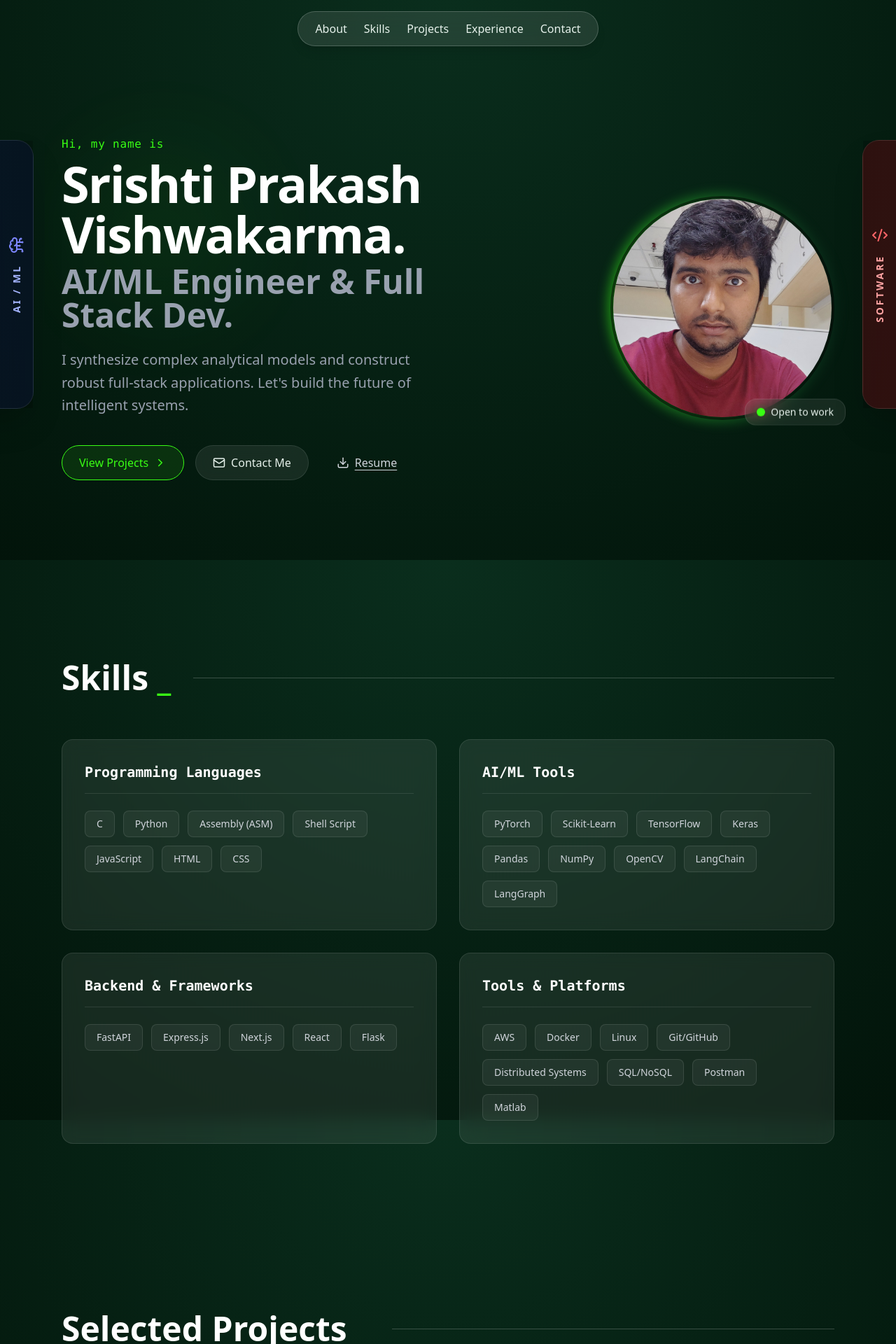
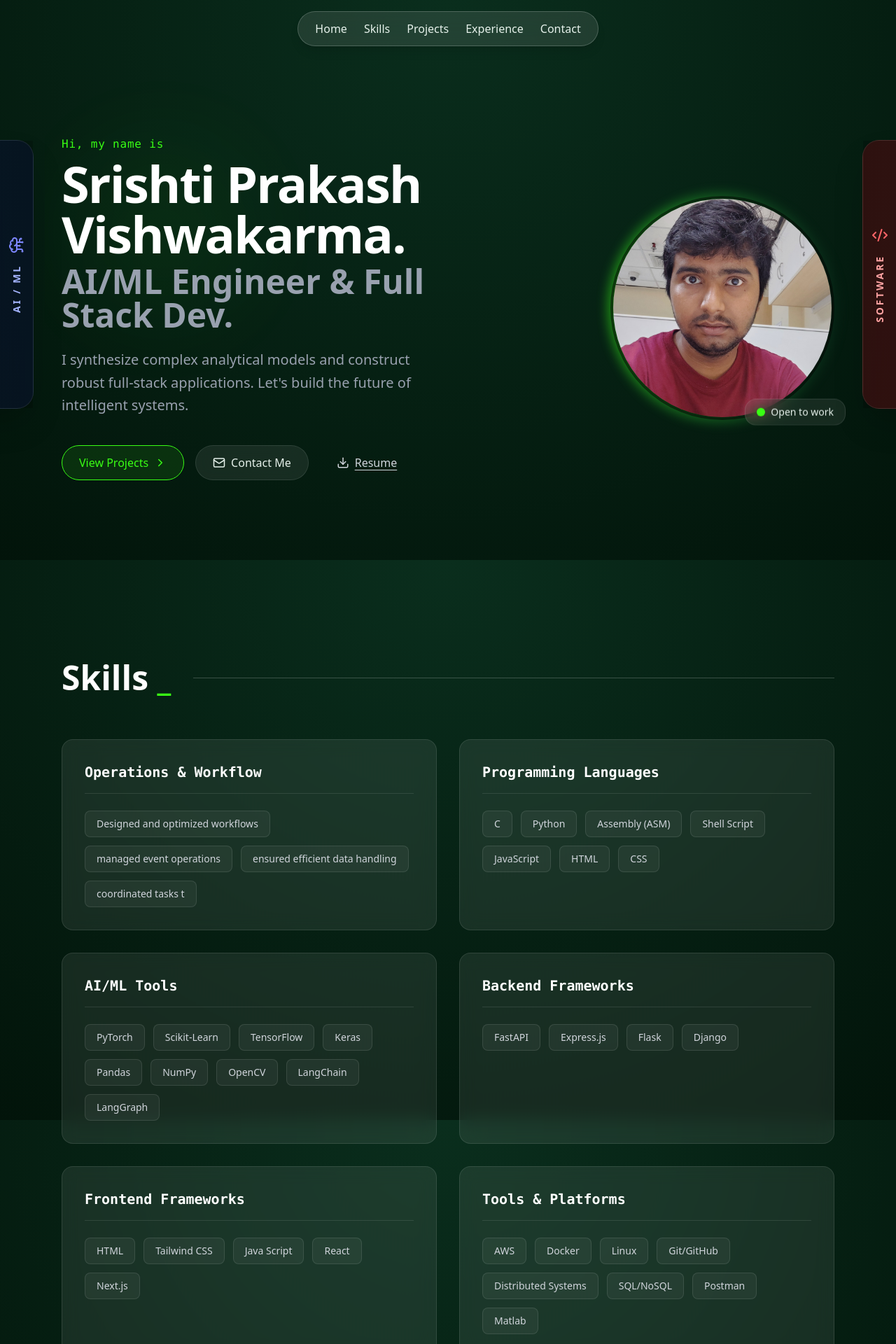
Before and after one commit to PhotonVish/portfolio, a Next.js app: page / in a window 1280 px wide. Shown: the top 1920 px of the page at 70% size. Built offline with nearby package versions, Linux system fonts and the light colour scheme.

Commit message:
changed nav bar

```diff
--- a/components/Navbar.tsx
+++ b/components/Navbar.tsx
@@ -13,7 +13,7 @@ export default function Navbar() {
     >
       <div className="bg-white/10 backdrop-blur-xl border border-white/20 shadow-lg rounded-full px-6 py-3 flex items-center space-x-6 text-sm md:text-base font-medium">
         <a href="#about" className="hover:text-[var(--color-brand-neon)] transition-colors">
-          About
+          Home
         </a>
         <a href="#skills" className="hover:text-[var(--color-brand-neon)] transition-colors">
           Skills
--- a/components/Skills.tsx
+++ b/components/Skills.tsx
@@ -3,6 +3,10 @@
 import { motion } from "framer-motion";
 
 const skillsData = [
+  {
+    category: "Operations & Workflow",
+    items: ["Designed and optimized workflows", "managed event operations", "ensured efficient data handling", "coordinated tasks t"],
+  },
   {
     category: "Programming Languages",
     items: ["C", "Python", "Assembly (ASM)", "Shell Script", "JavaScript", "HTML", "CSS"],
@@ -12,13 +16,17 @@ const skillsData = [
     items: ["PyTorch", "Scikit-Learn", "TensorFlow", "Keras", "Pandas", "NumPy", "OpenCV", "LangChain", "LangGraph"],
   },
   {
-    category: "Backend & Frameworks",
-    items: ["FastAPI", "Express.js", "Next.js", "React", "Flask"],
+    category: "Backend  Frameworks",
+    items: ["FastAPI", "Express.js", "Flask", "Django"],
+  }, {
+    category: "Frontend Frameworks",
+    items: ["HTML", "Tailwind CSS", "Java Script", "React", "Next.js"],
   },
   {
     category: "Tools & Platforms",
     items: ["AWS", "Docker", "Linux", "Git/GitHub", "Distributed Systems", "SQL/NoSQL", "Postman", "Matlab"],
   },
+
 ];
 
 export default function Skills() {
```
